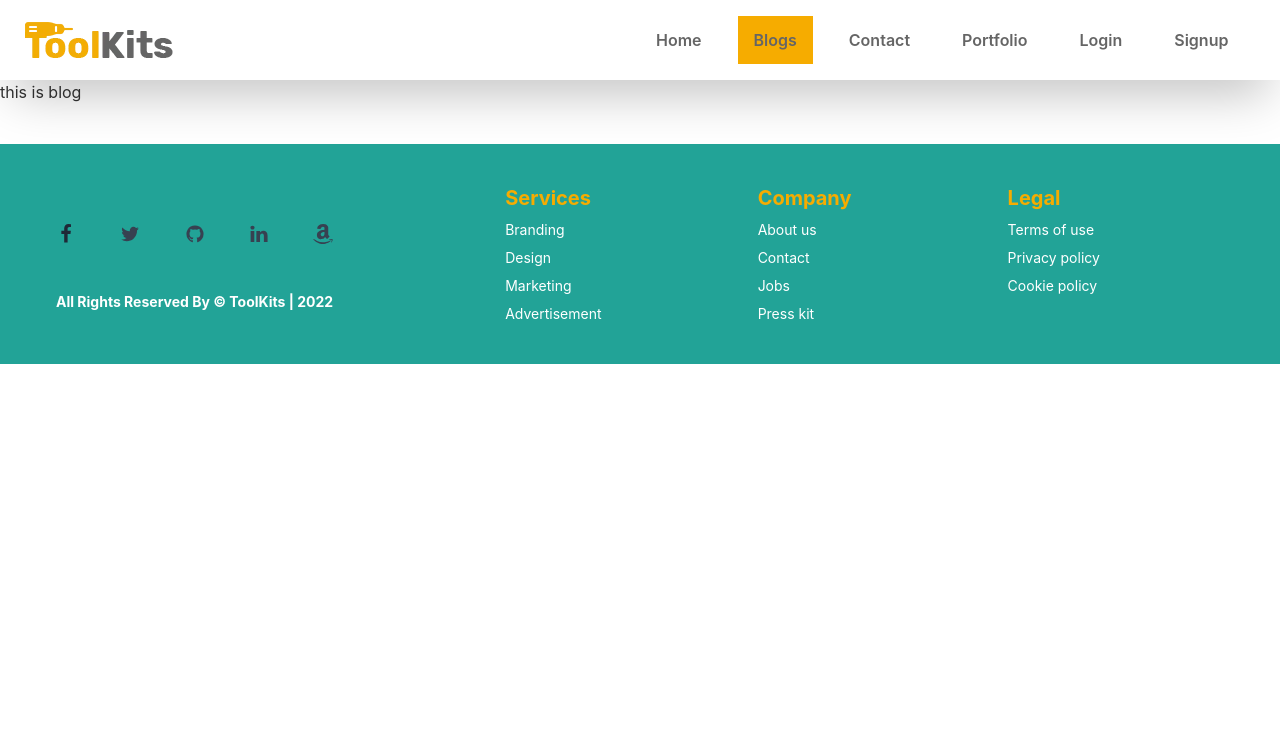
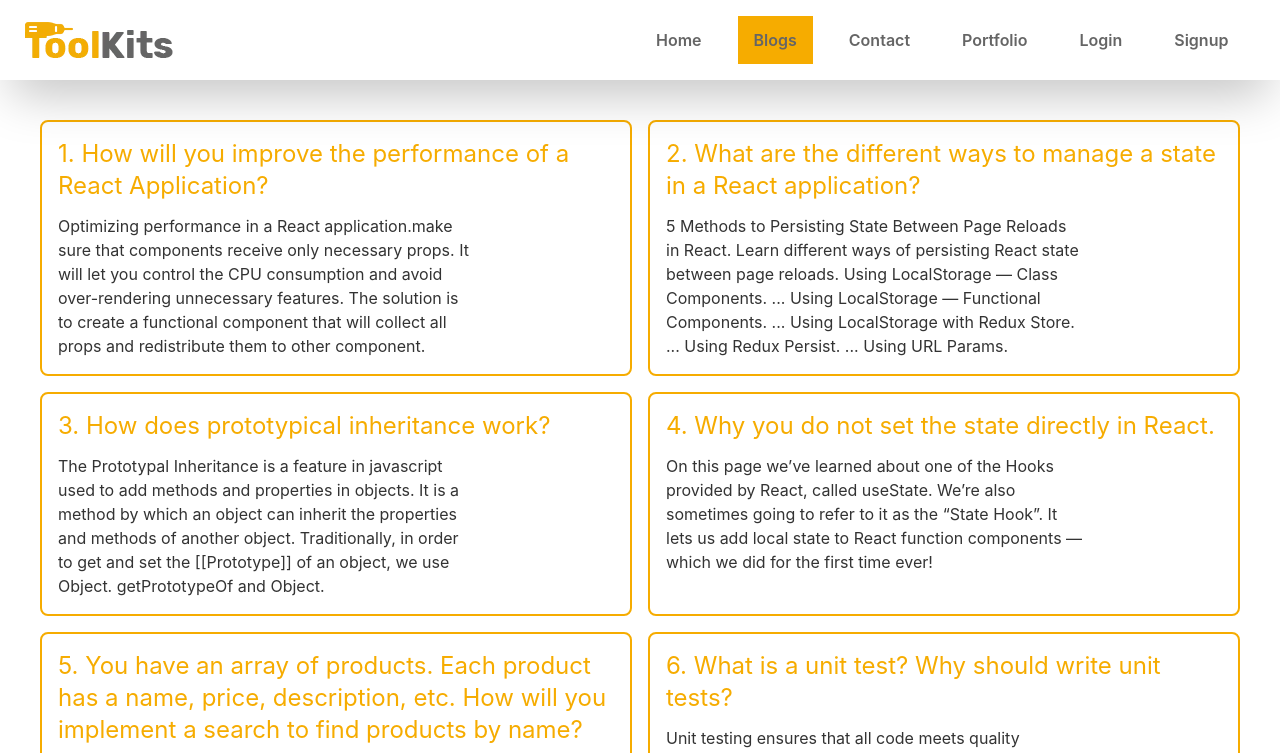
Before and after one commit to Ahsan855/ToolKits-client, a React (Create React App) app: page /blog in a window 1280 px wide. Shown: the top 753 px of the page. Built offline with nearby package versions, Linux system fonts and the light colour scheme; no server answers.

Commit message:
done blog section

```diff
--- a/src/Pages/Blog/Blog.js
+++ b/src/Pages/Blog/Blog.js
@@ -1,11 +1,67 @@
-import React from 'react';
+import React from "react";
 
 const Blog = () => {
-    return (
-        <div>
-            this is blog
-        </div>
-    );
+  return (
+    <div className="grid gap-4 grid-cols-1 md:grid-cols-2 p-10">
+      <div className="border-2 rounded-lg p-4 border-primary">
+        <h1 className="text-primary text-2xl mb-3">
+          1. How will you improve the performance of a React Application?
+        </h1>
+        <p className="w-3/4">
+          Optimizing performance in a React application.make sure that
+          components receive only necessary props. It will let you control the
+          CPU consumption and avoid over-rendering unnecessary features. The
+          solution is to create a functional component that will collect all
+          props and redistribute them to other component.
+        </p>
+      </div>
+      <div className="border-2 rounded-lg p-4 border-primary">
+        <h1 className="text-primary text-2xl mb-3">
+          2. What are the different ways to manage a state in a React
+          application?
+        </h1>
+        <p className="w-3/4">
+          5 Methods to Persisting State Between Page Reloads in React. Learn
+          different ways of persisting React state between page reloads. Using
+          LocalStorage — Class Components. ... Using LocalStorage — Functional
+          Components. ... Using LocalStorage with Redux Store. ... Using Redux
+          Persist. ... Using URL Params.
+        </p>
+      </div>
+      <div className="border-2 rounded-lg p-4 border-primary">
+        <h1 className="text-primary text-2xl mb-3">
+          3. How does prototypical inheritance work?
+        </h1>
+        <p className="w-3/4">
+        The Prototypal Inheritance is a feature in javascript used to add methods and properties in objects. It is a method by which an object can inherit the properties and methods of another object. Traditionally, in order to get and set the [[Prototype]] of an object, we use Object. getPrototypeOf and Object.
+        </p>
+      </div>
+      <div className="border-2 rounded-lg p-4 border-primary">
+        <h1 className="text-primary text-2xl mb-3">
+          4. Why you do not set the state directly in React.
+        </h1>
+        <p className="w-3/4">
+        On this page we’ve learned about one of the Hooks provided by React, called useState. We’re also sometimes going to refer to it as the “State Hook”. It lets us add local state to React function components — which we did for the first time ever!
+        </p>
+      </div>
+      <div className="border-2 rounded-lg p-4 border-primary">
+        <h1 className="text-primary text-2xl mb-3">
+          5. You have an array of products. Each product has a name, price, description, etc. How will you implement a search to find products by name?
+        </h1>
+        <p className="w-3/4">
+        A product description is a form of marketing copy used to describe and explain the benefits of your product. In other words, it provides all the information and details of your product on your ecommerce site. These product details can be one sentence, a short paragraph or bulleted. They can be serious, funny or quirky.
+        </p>
+      </div>
+      <div className="border-2 rounded-lg p-4 border-primary">
+        <h1 className="text-primary text-2xl mb-3">
+          6. What is a unit test? Why should write unit tests?
+        </h1>
+        <p className="w-3/4">
+        Unit testing ensures that all code meets quality standards before it's deployed. This ensures a reliable engineering environment where quality is paramount. Over the course of the product development life cycle, unit testing saves time and money, and helps developers write better code, more efficiently.
+        </p>
+      </div>
+    </div>
+  );
 };
 
 export default Blog;
--- a/src/Pages/Home/Bannar.js
+++ b/src/Pages/Home/Bannar.js
@@ -3,7 +3,8 @@ import image from "../../images/banner.jpg";
 
 const Bannar = () => {
   return (
-    <div className="py-32 opacity-100 hover:opacity-70" style={{ backgroundImage: `url(${image})` }}>
+    <div className="py-32" style={{ backgroundImage: `url(${image})` }}>
+
       <div className="hero">
         <div className="hero-content text-left">
           <div className="text-left ml-[-160px]">
```
